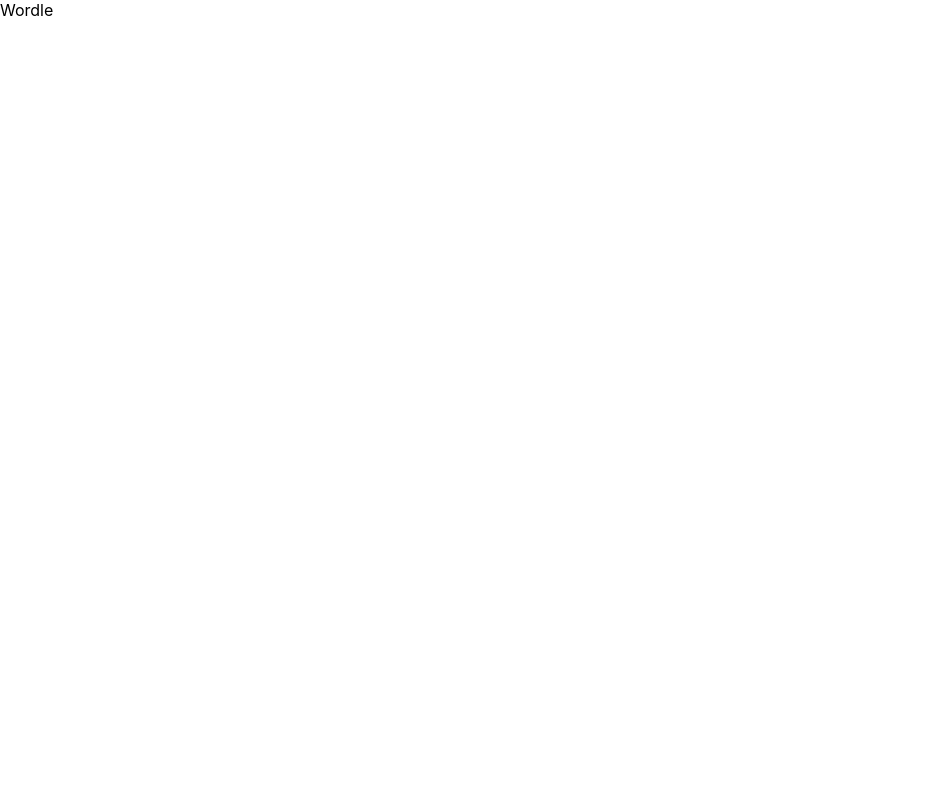
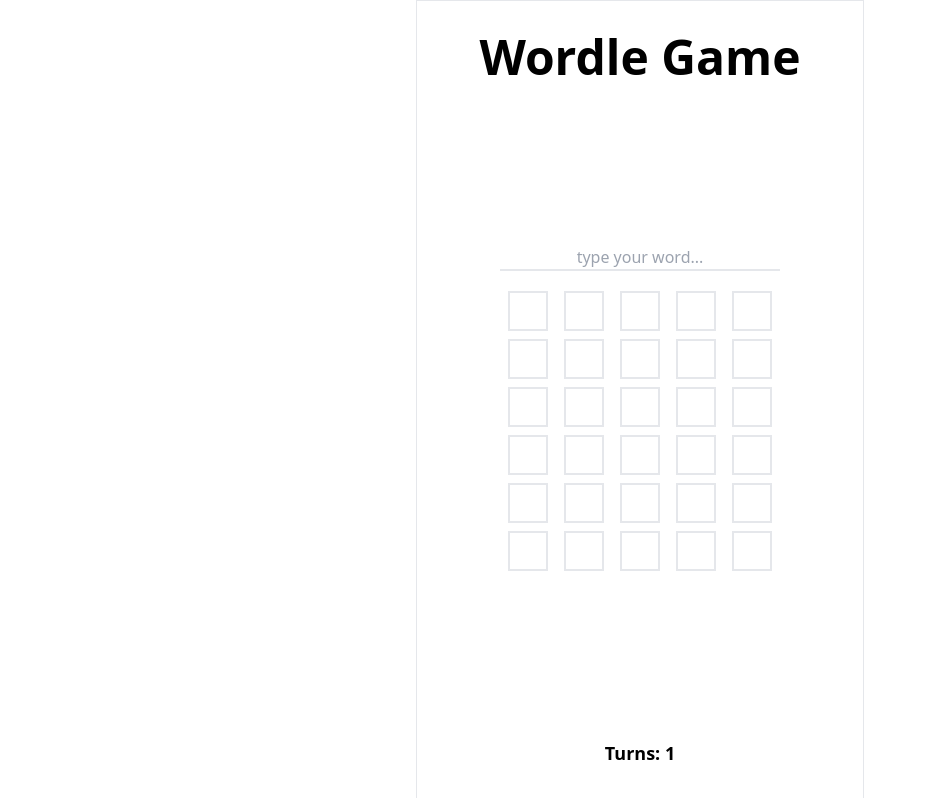
Before and after one commit to CamiloBarros/WordleGameCB, a React (Vite) app: page / in a window 1280 px wide. Shown: the whole page, without its empty margins (0-926 px from the left). Built offline with nearby package versions, Linux system fonts and the light colour scheme.

Commit message:
Add: Logic Input

```diff
--- a/package.json
+++ b/package.json
@@ -13,6 +13,9 @@
   },
   "devDependencies": {
     "@vitejs/plugin-react": "^1.0.7",
+    "autoprefixer": "^10.4.2",
+    "postcss": "^8.4.6",
+    "tailwindcss": "^3.0.23",
     "vite": "^2.8.0"
   }
 }
--- /dev/null
+++ b/postcss.config.js
@@ -0,0 +1,6 @@
+module.exports = {
+  plugins: {
+    tailwindcss: {},
+    autoprefixer: {},
+  },
+}
--- a/src/App.jsx
+++ b/src/App.jsx
@@ -1,9 +1,54 @@
+import { useState } from 'react'
+import FieldText from './components/FieldText'
+import RowCompleted from './components/RowCompleted'
+import RowCurrent from './components/RowCurrent'
+import RowEmpty from './components/RowEmpty'
 
 function App() {
+  const [word, setWord] = useState('')
+  const [wordCompleted, setWordCompleted] = useState([])
+  const [turns, setTurns] = useState(1)
+
+  const handleInput = (event) => {
+    const {value} = event.target
+    setWord(value)
+  }
+
+  const handleKey = (event) => {
+    if(event.key === 'Enter') {
+      if(word.length === 5) {
+
+        setWordCompleted([
+          ...wordCompleted,
+          word
+        ])
+
+        setWord('')
+        setTurns(turns + 1)
+      }
+    }
+  }
 
   return (
-    <div>
-      Wordle
+    <div className='border flex flex-col justify-between items-center max-w-md mx-auto h-screen p-8'>
+      <h1 className='text-5xl font-bold'>Wordle Game</h1>
+      <div>
+        <FieldText onTyped={handleInput} onEnter={handleKey} text={word} />
+        {
+          wordCompleted.map( (word, index) => {
+            return <RowCompleted key={index} word={word} solution='break' />
+          })
+        }
+
+        <RowCurrent word={word} />
+        {
+          Array.from(Array(6 - turns)).map( (_,index) => {
+            return <RowEmpty key={index} />
+
+          } )
+        }
+      </div>
+      <h2 className='font-semibold text-lg'>Turns: {turns}</h2>
     </div>
   )
 }
--- /dev/null
+++ b/src/components/Box.jsx
@@ -0,0 +1,19 @@
+import React from 'react'
+
+
+const Box = ({ letter, state }) => {
+
+  const states = {
+    correct: 'bg-green-500 text-white',
+    present: 'bg-orange-500 text-white',
+    none: 'bg-gray-500 text-white',
+    empty: 'bg-white'
+  }
+  const bg = states[state]
+
+  return (
+    <div className={`border-2 mx-2 my-1 h-10 w-10 flex items-center justify-center ${bg}`}>{letter}</div>
+  )
+}
+
+export default Box
--- /dev/null
+++ b/src/components/FieldText.jsx
@@ -0,0 +1,9 @@
+import React from 'react'
+
+const FieldText = ({ onTyped, onEnter, text }) => {
+  return (
+    <input type="text" name="word" className='focus:outline-none border-b-2 w-full mb-4 text-center text-gray-600 focus:placeholder:text-transparent' placeholder='type your word...' onChange={onTyped} onKeyPress={onEnter} maxLength='5' value={text} />
+  )
+}
+
+export default FieldText
--- /dev/null
+++ b/src/components/RowCompleted.jsx
@@ -0,0 +1,29 @@
+import React from 'react'
+import Box from './Box'
+
+const RowCompleted = ({ word, solution }) => {
+
+  const checkWord = ( letter, index ) => {
+    if(solution.includes(letter)){
+      if(solution[index] === letter) {
+        return 'correct'
+      }
+      return 'present'
+    }
+    else {
+      return 'none'
+    }
+  }
+
+  return (
+    <div className='flex'>
+      {
+        Array.from(Array(5)).map((_, index) => {
+          return <Box key={index} letter={word[index]} state={checkWord(word[index], index)} />
+        })
+      }
+    </div>
+  )
+}
+
+export default RowCompleted
--- /dev/null
+++ b/src/components/RowCurrent.jsx
@@ -0,0 +1,21 @@
+import React from 'react'
+import Box from './Box'
+
+const RowCurrent = ({ word }) => {
+  return (
+    <div className='flex'>
+      {
+        word.split('').map( (letter, index) => {
+          return <Box key={index} letter={letter} state='white' />
+        })
+      }
+      {
+        Array.from(Array(5 - word.length )).map( (_, index) => {
+          return <Box key={index} letter='' state='white' />
+        })
+      }
+    </div>
+  )
+}
+
+export default RowCurrent
--- /dev/null
+++ b/src/components/RowEmpty.jsx
@@ -0,0 +1,16 @@
+import React from 'react'
+import Box from './Box'
+
+const RowEmpty = () => {
+  return (
+    <div className='flex'>
+      {
+        Array.from(Array(5)).map( (_,index) => {
+          return <Box key={index} letter='' state='empty' />
+        })
+      }
+    </div>
+  )
+}
+
+export default RowEmpty
--- a/src/index.css
+++ b/src/index.css
@@ -1,13 +1,3 @@
-body {
-  margin: 0;
-  font-family: -apple-system, BlinkMacSystemFont, 'Segoe UI', 'Roboto', 'Oxygen',
-    'Ubuntu', 'Cantarell', 'Fira Sans', 'Droid Sans', 'Helvetica Neue',
-    sans-serif;
-  -webkit-font-smoothing: antialiased;
-  -moz-osx-font-smoothing: grayscale;
-}
-
-code {
-  font-family: source-code-pro, Menlo, Monaco, Consolas, 'Courier New',
-    monospace;
-}
+@tailwind base;
+@tailwind components;
+@tailwind utilities;
--- /dev/null
+++ b/tailwind.config.js
@@ -0,0 +1,10 @@
+module.exports = {
+  content: [
+    "./index.html",
+    "./src/**/*.{js,ts,jsx,tsx}",
+  ],
+  theme: {
+    extend: {},
+  },
+  plugins: [],
+}
```
Also changed, not shown: 1 other file (tests, documents, lock files or other folders).
